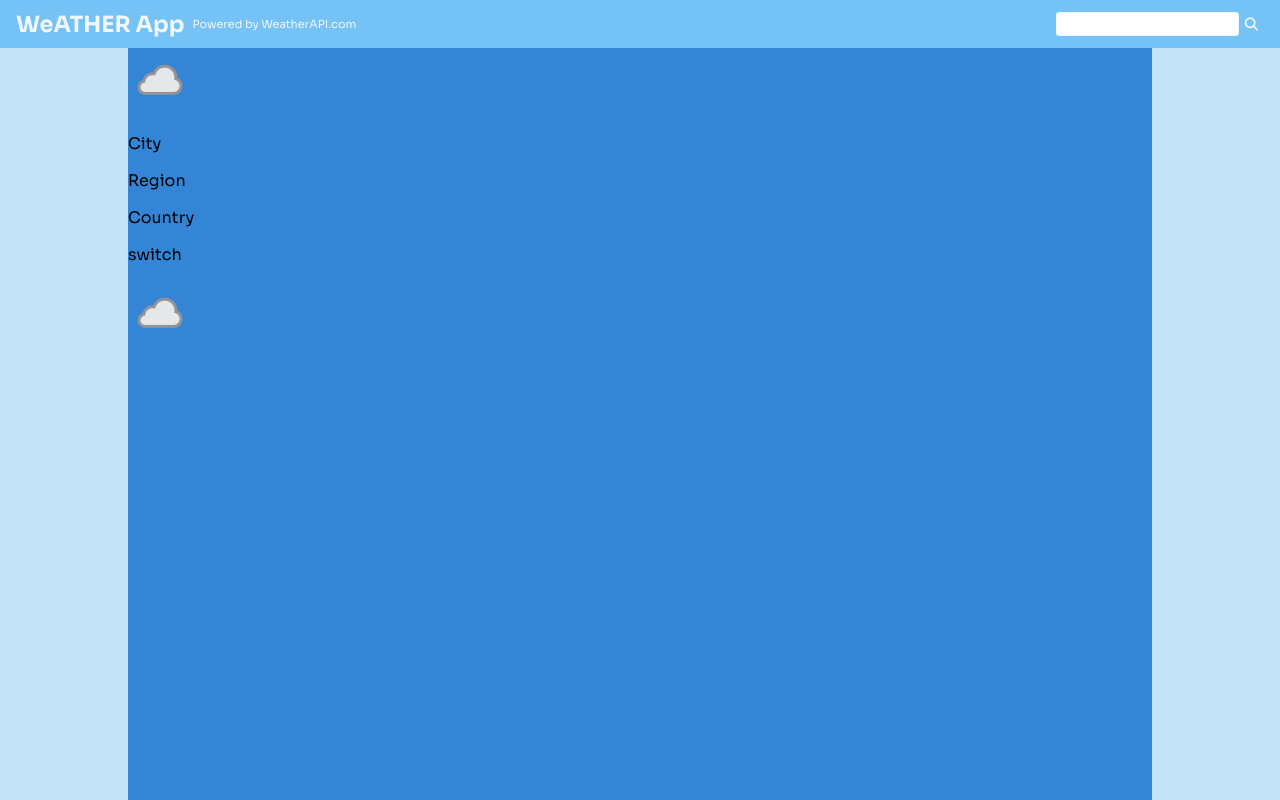
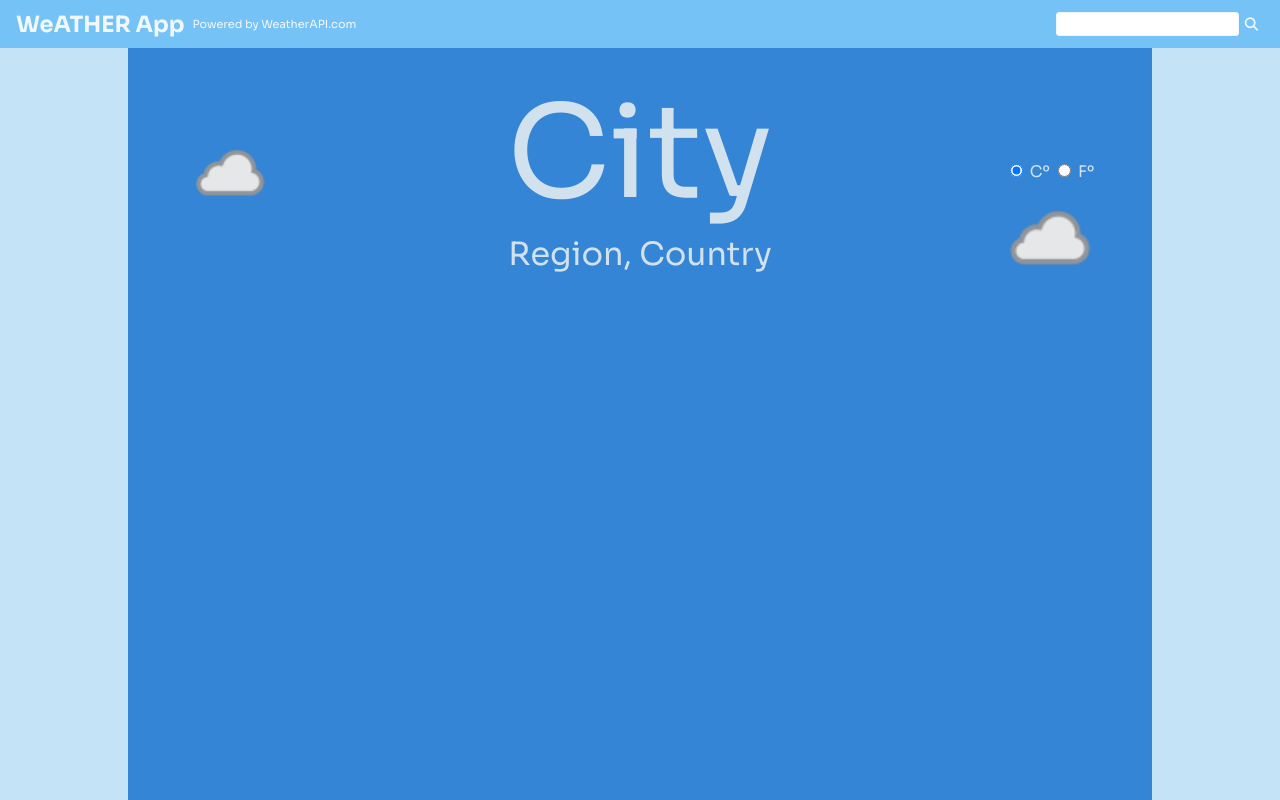
Before and after one commit to linkobe824/project-weather-app, a plain HTML site: page index.html in a window 1280 px wide. Shown: the top 800 px of the page. Drawn offline with Linux system fonts and the light colour scheme.

Commit message:
add main-top html and style

```diff
--- a/index.html
+++ b/index.html
@@ -34,15 +34,17 @@
           <img src="/images/placeholder.png" alt="icon depicting day or night">
         </div>
         <div class="main__top__center">
-          <p class="city">City</p>
+          <div class="city">City</div>
           <div class="region-country">
-            <p class="region">Region</p>
-            <p class="country">Country</p>
+            <span class="region">Region</span>, <span class="counrty">Country</span>
           </div>
         </div>
         <div class="main__top__right">
           <div class="toggle">
-            <p>switch</p>
+            <input type="radio" id="cel" name="units" value="cel" checked="checked" >
+            <label for="cel">Cº</label>
+            <input type="radio" name="units" id="fah" value="fah">
+            <label for="fah">Fº</label>
           </div>
           <div class="weather-img">
             <img src="/images/placeholder.png" alt="icon depicting the weather">
--- a/styles/main.scss
+++ b/styles/main.scss
@@ -40,7 +40,6 @@ header {
     background-color: $primary-color;
     height: 3rem;
     grid-area: header
-
 }
 
 /*navbar*/
@@ -104,3 +103,47 @@ main {
     grid-template-rows: repeat(3, 1fr);
     grid-template-columns: 1fr;
 }
+
+/* main top*/
+.main__top {
+    display: grid;
+    grid-template-columns: 20% 1fr 20%;
+    grid-template-rows: 1fr;
+    color: $text-color;
+
+    &__left {
+        @include flex;
+        justify-content: center;
+
+        img {
+            height: auto;
+            width: 6rem;
+        }
+    }
+    &__center{
+        @include flex;
+        flex-direction: column;
+        justify-content: center;
+
+        .city {
+            font-size: 8rem;
+        }
+        .region-country {
+            font-size: 2rem;
+        }
+    }
+    &__right{
+        @include flex;
+        flex-direction: column;
+        justify-content: flex-end;
+        .toggle{
+
+        }
+        .weather-img{
+
+            img {
+                width: 7rem;
+            }
+        }
+    }
+}
```
Also changed, not shown: styles/main.css, 1 other file.
